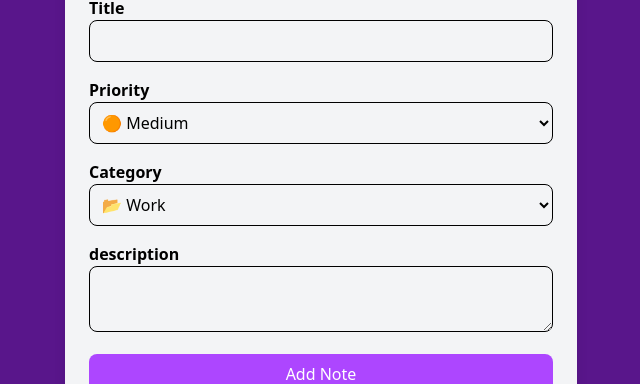
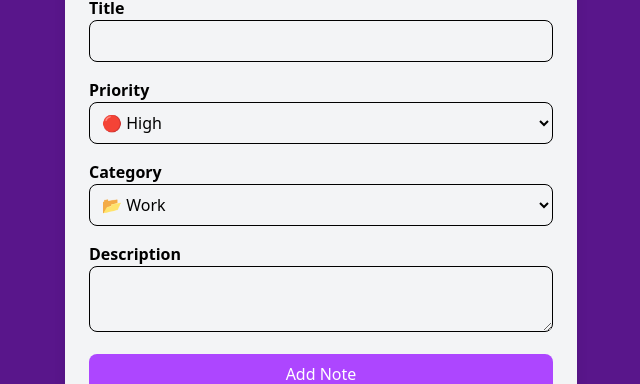
Before and after one commit to smartful/notes-app, a React (Vite) app: page / in a window 1280 px wide. Both pictures are taken after a click on the button "Add New Note ➕". Shown: the part 174-558 px from the top of the page, without its empty margins (319-959 px from the left). Built offline with nearby package versions, Linux system fonts and the light colour scheme.

Commit message:
create inputs components

```diff
--- a/src/components/NoteForm.jsx
+++ b/src/components/NoteForm.jsx
@@ -1,4 +1,7 @@
 import { useState } from 'react';
+import SelectInput from './inputs/SelectInput';
+import TextAreaInput from './inputs/TextAreaInput';
+import TextInput from './inputs/TextInput';
 
 const NoteForm = ({ notes, setNotes }) => {
   const [formData, setFormData] = useState({
@@ -38,60 +41,36 @@ const NoteForm = ({ notes, setNotes }) => {
       </button>
       {isFormVisible && (
         <form onSubmit={handleSubmit} className="mb-6">
-          <div className="mb-4">
-            <label htmlFor="title" className="block font-semibold">
-              Title
-            </label>
-            <input
-              type="text"
-              name="title"
-              className="w-full p-2 border rounded-lg"
-              value={formData.title}
-              onChange={handleChange}
-            />
-          </div>
-          <div className="mb-4">
-            <label htmlFor="priority" className="block font-semibold">
-              Priority
-            </label>
-            <select
+          <TextInput label="Title" name="title" onChange={handleChange} value={formData.title} required />
+          <SelectInput
+            label="Priority"
             name="priority"
-              className="w-full p-2 border rounded-lg"
             value={formData.priority}
             onChange={handleChange}
-            >
-              <option value="High">🔴 High</option>
-              <option value="Medium">🟠 Medium</option>
-              <option value="Low">🟢 Low</option>
-            </select>
-          </div>
-          <div className="mb-4">
-            <label htmlFor="category" className="block font-semibold">
-              Category
-            </label>
-            <select
+            options={[
+              { value: 'High', label: '🔴 High' },
+              { value: 'Medium', label: '🟠 Medium' },
+              { value: 'Low', label: '🟢 Low' },
+            ]}
+          />
+          <SelectInput
+            label="Category"
             name="category"
-              className="w-full p-2 border rounded-lg"
             value={formData.category}
             onChange={handleChange}
-            >
-              <option value="Work">📂 Work</option>
-              <option value="Personal">🏠 Personal</option>
-              <option value="Ideas">💡 Ideas</option>
-            </select>
-          </div>
-          <div className="mb-4">
-            <label htmlFor="description" className="block font-semibold">
-              description
-            </label>
-            <textarea
-              type="text"
+            options={[
+              { value: 'Work', label: '📂 Work' },
+              { value: 'Personal', label: '🏠 Personal' },
+              { value: 'Ideas', label: '💡 Ideas' },
+            ]}
+          />
+          <TextAreaInput
+            label="Description"
             name="description"
-              className="w-full p-2 border rounded-lg"
             value={formData.description}
             onChange={handleChange}
-            ></textarea>
-          </div>
+            required
+          />
           <button className="w-full bg-purple-500 text-white py-2 rounded-lg cursor-pointer hover:bg-purple-600">
             Add Note
           </button>
--- /dev/null
+++ b/src/components/inputs/SelectInput.jsx
@@ -0,0 +1,16 @@
+const SelectInput = ({ label, name, value, onChange, options }) => {
+  return (
+    <div className="mb-4">
+      <label htmlFor={name} className="block font-semibold">
+        {label}
+      </label>
+      <select name={name} className="w-full p-2 border rounded-lg" value={value} onChange={onChange}>
+        {options.map((option) => (
+          <option key={option.value}>{option.label}</option>
+        ))}
+      </select>
+    </div>
+  );
+};
+
+export default SelectInput;
--- /dev/null
+++ b/src/components/inputs/TextAreaInput.jsx
@@ -0,0 +1,19 @@
+const TextAreaInput = ({ label, name, value, onChange, required = false }) => {
+  return (
+    <div className="mb-4">
+      <label htmlFor={name} className="block font-semibold">
+        {label}
+      </label>
+      <textarea
+        type="text"
+        name={name}
+        className="w-full p-2 border rounded-lg"
+        value={value}
+        onChange={onChange}
+        required={required}
+      ></textarea>
+    </div>
+  );
+};
+
+export default TextAreaInput;
--- /dev/null
+++ b/src/components/inputs/TextInput.jsx
@@ -0,0 +1,19 @@
+const TextInput = ({ label, name, value, onChange, required = false }) => {
+  return (
+    <div className="mb-4">
+      <label htmlFor={name} className="block font-semibold">
+        {label}
+      </label>
+      <input
+        type="text"
+        name={name}
+        className="w-full p-2 border rounded-lg"
+        value={value}
+        onChange={onChange}
+        required={required}
+      />
+    </div>
+  );
+};
+
+export default TextInput;
```
Lines whose indentation alone changed are shown as unchanged.
